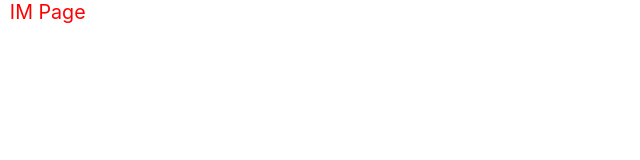
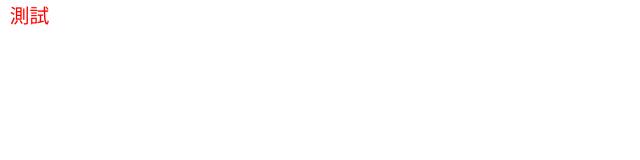
Before and after one commit to reillynicholas/web-im, a React (Create React App) app: page / in a window 1280 px wide. Shown: the top 160 px of the page, without its empty margins (0-640 px from the left). Built offline with nearby package versions, Linux system fonts and the light colour scheme.

Commit message:
init internationalization

```diff
--- /dev/null
+++ b/src/entity/type.ts
@@ -0,0 +1 @@
+export type LanguageCode = "en-US" | "zh-TW" | "zh-CN"
--- /dev/null
+++ b/src/language/hooks.ts
@@ -0,0 +1,30 @@
+import language from "./language"
+import { LanguageCode } from "../entity/type"
+
+export const useLanguage = () => {
+  const translate = (key: string): string => {
+    const languageCode: LanguageCode = "zh-TW"
+    try {
+      return language[languageCode][key] || key
+    } catch (e) {
+      return language["en-US"][key] || key
+    }
+  }
+
+  const getDiffLanguageString = (
+    str: string,
+    arr: Array<{ [key: string]: string }>
+  ) => {
+    const length = Number(arr.length)
+    for (let i = 0; i < length; i++) {
+      const key = Object.keys(arr[i])[0]
+      str = str.replace(`(${key})`, arr[i][key])
+    }
+    return str
+  }
+
+  return {
+    translate,
+    getDiffLanguageString,
+  }
+}
--- /dev/null
+++ b/src/language/language.ts
@@ -0,0 +1,25 @@
+import imPage from "./pages/im"
+
+type LanguageList = {
+  "en-US": {
+    [key: string]: string
+  }
+  "zh-TW": {
+    [key: string]: string
+  }
+  "zh-CN": {
+    [key: string]: string
+  }
+}
+
+export default {
+  "en-US": {
+    ...imPage["en-US"],
+  },
+  "zh-TW": {
+    ...imPage["zh-TW"],
+  },
+  "zh-CN": {
+    ...imPage["zh-CN"],
+  },
+} as LanguageList
--- /dev/null
+++ b/src/language/pages/im.ts
@@ -0,0 +1,11 @@
+export default {
+  "en-US": {
+    IM_Test: "test",
+  },
+  "zh-TW": {
+    IM_Test: "測試",
+  },
+  "zh-CN": {
+    IM_Test: "测试",
+  },
+}
--- a/src/pages/IM/IM.tsx
+++ b/src/pages/IM/IM.tsx
@@ -1,13 +1,16 @@
 import React from "react"
 import { Outlet } from "react-router-dom"
 import * as styles from "./styles"
+import { useLanguage } from "../../language/hooks"
 
 interface IIMprops {}
 
 const IM: React.FunctionComponent<IIMprops> = (props) => {
+  const { translate, getDiffLanguageString } = useLanguage()
+
   return (
     <>
-      <div style={styles.Content}>IM Page</div>
+      <div style={styles.Content}>{translate("IM_Test")}</div>
       <Outlet />
     </>
   )
```
Also changed, not shown: src/entity/constant.ts (renamed from src/constant/constant.ts).
